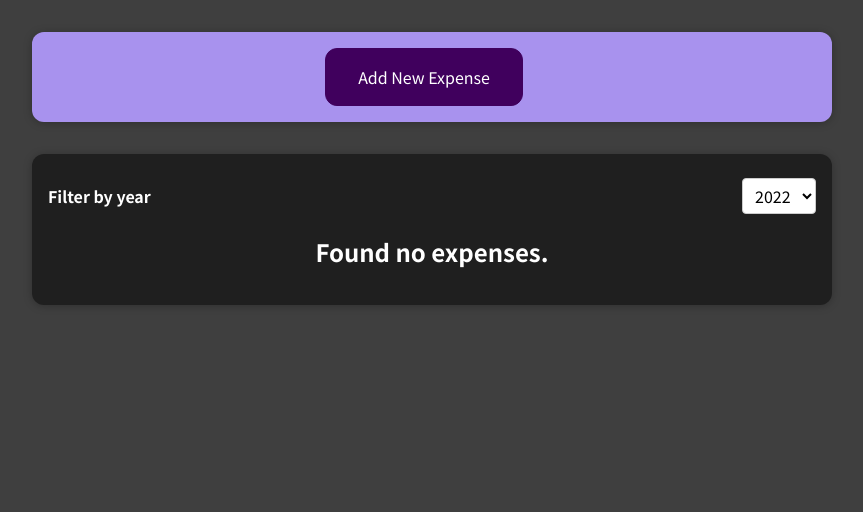
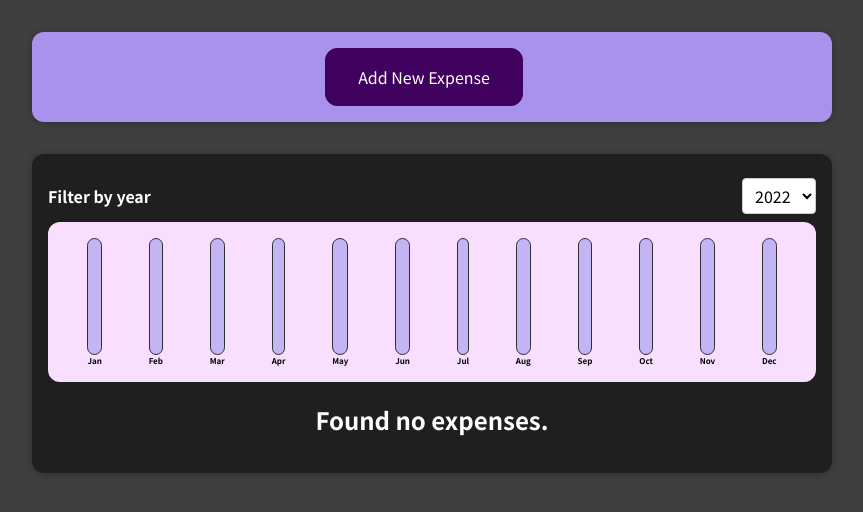
Before and after one commit to Kiran9991/React-complete-guide, a React (Create React App) app: page / in a window 1280 px wide. Shown: the top 512 px of the page, without its empty margins (208-1071 px from the left). Built offline with nearby package versions, Linux system fonts and the light colour scheme.

Commit message:
Added Bar Chart

```diff
--- /dev/null
+++ b/src/components/Chart/Chart.css
@@ -0,0 +1,9 @@
+.chart {
+  padding: 1rem;
+  border-radius: 12px;
+  background-color: #f8dfff;
+  text-align: center;
+  display: flex;
+  justify-content: space-around;
+  height: 10rem;
+}
--- /dev/null
+++ b/src/components/Chart/Chart.js
@@ -0,0 +1,24 @@
+import React from "react";
+
+import ChartBar from "./ChartBar";
+import "./Chart.css";
+
+const Chart = (props) => {
+const dataPointValues = props.dataPoints.map(dataPoint => dataPoint.value);
+const totalMaximum = Math.max(...dataPointValues);
+
+  return (
+    <div className="chart">
+      {props.dataPoints.map((dataPoint) => (
+        <ChartBar
+          key={dataPoint.label}
+          value={dataPoint.value}
+          maxValue={totalMaximum}
+          label={dataPoint.label}
+        />
+      ))}
+    </div>
+  );
+};
+
+export default Chart;
--- /dev/null
+++ b/src/components/Chart/ChartBar.css
@@ -0,0 +1,30 @@
+.chart-bar {
+  height: 100%;
+  display: flex;
+  flex-direction: column;
+  align-items: center;
+}
+
+.chart-bar__inner {
+  height: 100%;
+  width: 100%;
+  border: 1px solid #313131;
+  border-radius: 12px;
+  background-color: #c3b4f3;
+  overflow: hidden;
+  display: flex;
+  flex-direction: column;
+  justify-content: flex-end;
+}
+
+.chart-bar__fill {
+  background-color: #4826b9;
+  width: 100%;
+  transition: all 0.3s ease-out;
+}
+
+.chart-bar__label {
+  font-weight: bold;
+  font-size: 0.5rem;
+  text-align: center;
+}
--- /dev/null
+++ b/src/components/Chart/ChartBar.js
@@ -0,0 +1,24 @@
+import React from "react";
+
+import "./ChartBar.css";
+
+const ChartBar = (props) => {
+  let barFillHeight = "0%";
+
+  if (props.maxValue > 0) {
+    barFillHeight = Math.round((props.value / props.maxValue) * 100) + "%";
+  }
+  return (
+    <div className="chart-bar">
+      <div className="chart-bar__inner">
+        <div
+          className="chart-bar__fill"
+          style={{ height: barFillHeight }}
+        ></div>
+      </div>
+      <div className="chart-bar__label">{props.label}</div>
+    </div>
+  );
+};
+
+export default ChartBar;
--- a/src/components/Expenses/Expenses.js
+++ b/src/components/Expenses/Expenses.js
@@ -3,6 +3,7 @@ import "./Expenses.css";
 import Card from "../UI/Card";
 import ExpensesFilter from "./ExpensesFilter";
 import ExpensesList from "./ExpensesList";
+import ExpensesChart from "./ExpensesChart";
 
 const Expenses = (props) => {
   const [filteredYear, setFilteredYear] = useState("2022");
@@ -21,6 +22,7 @@ const Expenses = (props) => {
         selectedYear={filteredYear}
         onChangeFilter={filterChangeHandler}
       />
+      <ExpensesChart expenses={filteredExpenses}/>
       <ExpensesList items={filteredExpenses}/>
     </Card>
   );
--- /dev/null
+++ b/src/components/Expenses/ExpensesChart.js
@@ -0,0 +1,29 @@
+import React from "react";
+
+import Chart from '../Chart/Chart';
+
+const ExpensesChart = props => {
+const chartDataPoints = [
+    { label: 'Jan', value: 0 },
+    { label: 'Feb', value: 0 },
+    { label: 'Mar', value: 0 },
+    { label: 'Apr', value: 0 },
+    { label: 'May', value: 0 },
+    { label: 'Jun', value: 0 },
+    { label: 'Jul', value: 0 },
+    { label: 'Aug', value: 0 },
+    { label: 'Sep', value: 0 },
+    { label: 'Oct', value: 0 },
+    { label: 'Nov', value: 0 },
+    { label: 'Dec', value: 0 }
+];
+
+for(const expense of props.expenses) {
+    const expenseMonth = expense.date.getMonth();
+    chartDataPoints[expenseMonth].value += expense.amount;
+}
+
+    return <Chart dataPoints={chartDataPoints}/>
+};
+
+export default ExpensesChart;
--- a/src/components/Expenses/ExpensesFilter.js
+++ b/src/components/Expenses/ExpensesFilter.js
@@ -1,6 +1,6 @@
 import React from "react";
 
-import './ExpensesFilter.css';
+import "./ExpensesFilter.css";
 
 const ExpensesFilter = (props) => {
   const dropdownChangeHandler = (event) => {
@@ -12,6 +12,7 @@ const ExpensesFilter = (props) => {
       <div className="expenses-filter__control">
         <label>Filter by year</label>
         <select value={props.selectedYear} onChange={dropdownChangeHandler}>
+          <option value="2023">2023</option>
           <option value="2022">2022</option>
           <option value="2021">2021</option>
           <option value="2020">2020</option>
@@ -19,7 +20,7 @@ const ExpensesFilter = (props) => {
         </select>
       </div>
     </div>
-    )
-}
+  );
+};
 
 export default ExpensesFilter;
```
Lines whose indentation alone changed are shown as unchanged.
